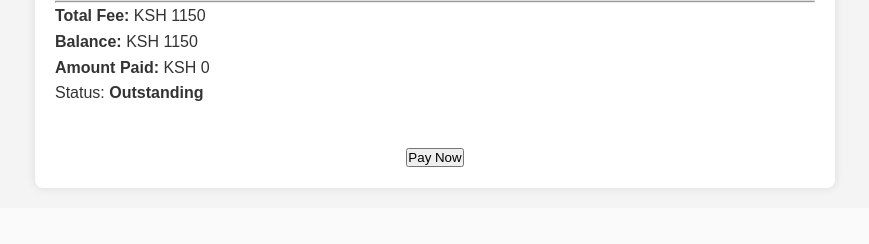
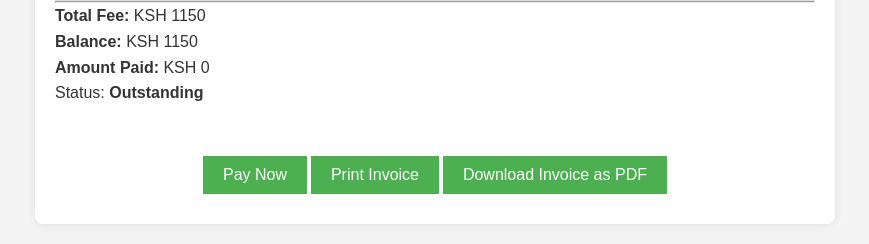
Before and after one commit to Mamasb/Smart_Desk, a Flask app: template app/templates/secretary/invoice.html in a window 1280 px wide. Shown: the part 664-908 px from the top of the page, without its empty margins (205-1074 px from the left). Before the commit the page ends 855 px from the top, so only its background shows below. Run offline with Flask 3, Linux system fonts and the light colour scheme; the template is opened without the code that fills it, so the values that code supplies are empty.

Commit message:
the user will now be able to edit student then I added a download and print  button to the invoice

```diff
--- a/app/templates/secretary/edit_student.html
+++ b/app/templates/secretary/edit_student.html
@@ -65,7 +65,6 @@
         <div class="form-group">
             <button type="submit" class="btn btn-primary custom-btn">Save Changes</button>
             <button type="button" class="btn custom-btn-danger" id="delete-button" onclick="window.history.back();">Cancel</button>
-
         </div>
     </form>
 </div>
--- a/app/templates/secretary/invoice.html
+++ b/app/templates/secretary/invoice.html
@@ -5,6 +5,21 @@
     <meta name="viewport" content="width=device-width, initial-scale=1.0">
     <title>Fee Statement - {{ student.first_name }} {{ student.family_name }}</title>
     <link rel="stylesheet" type="text/css" href="/static/css/style.css">
+    <style>
+        /* Styling for buttons */
+        .invoice-footer button {
+            margin: 10px 0;
+            padding: 10px 20px;
+            background-color: #4CAF50;
+            color: white;
+            border: none;
+            cursor: pointer;
+            font-size: 16px;
+        }
+        .invoice-footer button:hover {
+            background-color: #45a049;
+        }
+    </style>
 </head>
 <body>
     <div class="invoice-container">
@@ -172,12 +187,22 @@
             {% endif %}
         </div>
 
-        <!-- Payment Button -->
+        <!-- Invoice Footer with Buttons -->
         <div class="invoice-footer">
             {% if total_fee - (student.fees_paid or 0) > 0 %}
                 <button onclick="window.location.href='/pay/{{ student.id }}'">Pay Now</button>
             {% endif %}
+            <!-- Print Button -->
+            <button onclick="window.print()">Print Invoice</button>
+            <!-- Download Button -->
+            <button onclick="downloadInvoice()">Download Invoice as PDF</button>
         </div>
     </div>
+
+    <script>
+        function downloadInvoice() {
+            window.open('/download_invoice/{{ student.id }}', '_blank');
+        }
+    </script>
 </body>
 </html>
```
